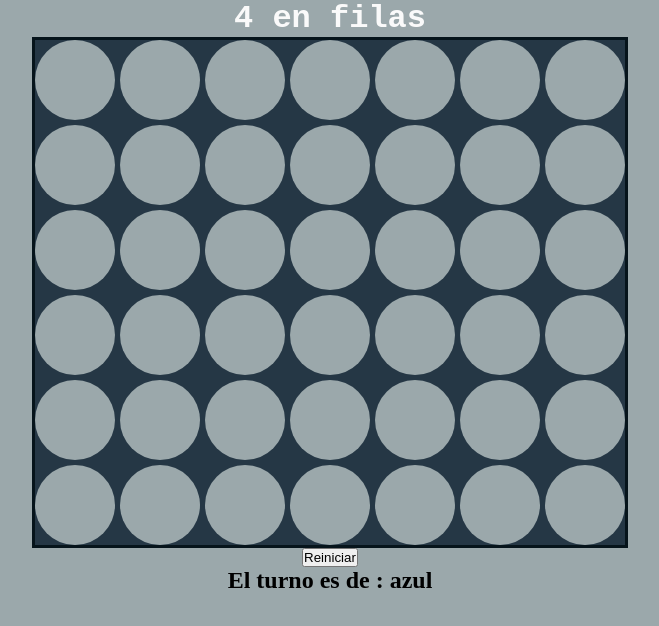
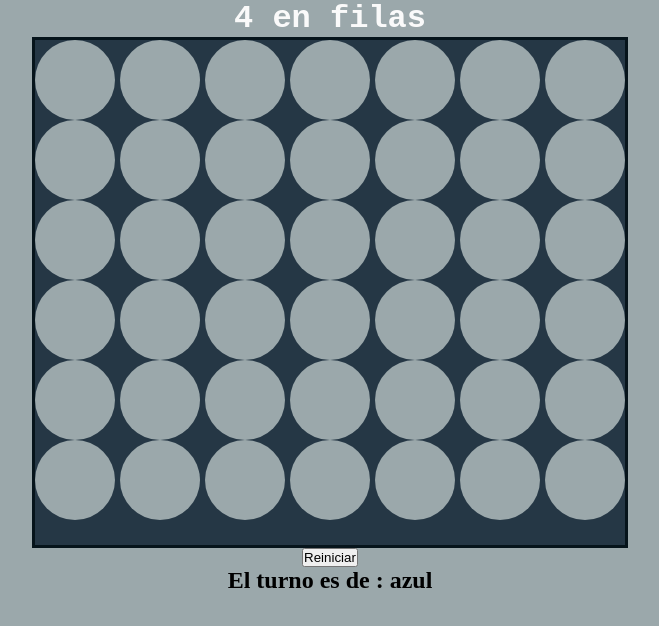
Before and after one commit to wilker31vivas/4-in-row, a React (Vite) app: page / in a window 1280 px wide. Shown: the top 626 px of the page, without its empty margins (310-969 px from the left). Built offline with nearby package versions, Linux system fonts and the light colour scheme.

Commit message:
caida de ficha v1

```diff
--- a/src/App.jsx
+++ b/src/App.jsx
@@ -4,17 +4,53 @@ import { Box } from './Box'
 import { GameContext } from './context/GameContext';
 
 function App() {
-  const {boxes, turn, reset} = useContext(GameContext)
+  const { boxes, turn, arrayCol } = useContext(GameContext)
 
   return (
     <main>
       <h1>4 en filas</h1>
       <div className="grid">
-        {boxes.map((_, i)=>{
+        <div className="col">
+          {arrayCol[0].map((_, i) => {
+            return <Box key={i} id={i} col={0}></Box>
+          })}
+        </div>
+        <div className="col">
+          {arrayCol[1].map((_, i) => {
+            return <Box key={i} id={i} col={1}></Box>
+          })}
+        </div>
+        <div className="col">
+          {arrayCol[2].map((_, i) => {
+            return <Box key={i} id={i} col={2}></Box>
+          })}
+        </div>
+        <div className="col">
+          {arrayCol[3].map((_, i) => {
+            return <Box key={i} id={i} col={3}></Box>
+          })}
+        </div>
+        <div className="col">
+          {arrayCol[4].map((_, i) => {
+            return <Box key={i} id={i} col={4}></Box>
+          })}
+        </div>
+        <div className="col">
+          {arrayCol[5].map((_, i) => {
+            return <Box key={i} id={i} col={5}></Box>
+          })}
+        </div>
+        <div className="col">
+          {arrayCol[6].map((_, i) => {
+            return <Box key={i} id={i} col={6}></Box>
+          })}
+        </div>
+
+        {/* {boxes.map((_, i)=>{
           return <Box key={i} id={i}></Box>
-        })}
+        })} */}
       </div>
-      <button onClick={reset}>Reiniciar</button>
+      <button>Reiniciar</button>
       <div>
         <h2>El turno es de : {turn == true ? 'azul' : 'rojo'}</h2>
       </div>
--- a/src/Box.jsx
+++ b/src/Box.jsx
@@ -1,31 +1,42 @@
-import { useState, useContext} from 'react'
+import { useState, useContext } from 'react'
 import { Circle } from "./Circle"
 import { GameContext } from './context/GameContext';
 
-export function Box({id}) {
-    const { turn, setTurn, newArray } = useContext(GameContext)
+export function Box({ id, col }) {
+    const { turn, setTurn, arrayCol, setArrayCol } = useContext(GameContext)
     const [circulo, setCirculo] = useState(false)
     const [isClicked, setIsClicked] = useState(false);
     const [color, setColor] = useState("blue")
 
     const handleClick = (e) => {
-        // let id = e.target.className.split(" ")[1]
-        // console.log(id)
-        // console.log(newArray)
-        newArray[id] = "hola"
+        const updatedArray = [...arrayCol];
+
+        if (arrayCol[col][5].length == 0) {
+            updatedArray[col][5] = true;
+            setArrayCol(updatedArray);
+        }
+        console.log(col, id)
+
         setTurn(prev => !prev)
         setCirculo(true)
-        if(turn == true){
-            setColor("blue")
-        } else {
-            setColor("red")
-        }
+        setColor(turn ? 'blue' : 'red');
         setIsClicked(true);
     };
 
+    const DetectarColumna = () => {
+        // arrayCol[col].forEach((element, index) => {
+        //     if(arrayCol[col][index].length > 0){
+        //         return console.log("hola")
+        //     } return null
+        // });
+        if (col == 0 && id == 5 && arrayCol[0][5] == true) {
+           return <Circle color={color}></Circle>
+         } return null
+    }
+
     return (
-        <div className={`box ${id}`} onClick={!isClicked ? handleClick : null} style={{ pointerEvents: isClicked ? 'none' : 'auto' }}>
-            {circulo && <Circle color={color}/>}
+        <div className={`box ${id}`} onClick={handleClick}>
+            <DetectarColumna></DetectarColumna>
         </div>
     )
 }
--- a/src/context/GameContext.jsx
+++ b/src/context/GameContext.jsx
@@ -5,14 +5,27 @@ export const GameContext = createContext();
 export function GameContextProvider({ children }) {
     const [turn, setTurn] = useState(true)
     const boxes = Array.from({ length: 42 });
-    const newArray = Array.from({ length: 42 });
+    const [arrayCol, setArrayCol] = useState([
+        [[],[],[],[],[],[]],
+        [[],[],[],[],[],[]],
+        [[],[],[],[],[],[]],
+        [[],[],[],[],[],[]],
+        [[],[],[],[],[],[]],
+        [[],[],[],[],[],[]],
+        [[],[],[],[],[],[]]
+    ]);
 
     function reset(){
         setTurn(true)
     }
 
+    useEffect(()=>{
+        console.log("longi", arrayCol[0][5].length)
+    },[arrayCol])
+
+
     return (
-        <GameContext.Provider value={{ turn, setTurn, boxes, reset, newArray}}>
+        <GameContext.Provider value={{ turn, setTurn, boxes, reset, arrayCol, setArrayCol }}>
             {children}
         </GameContext.Provider>
     )
```
